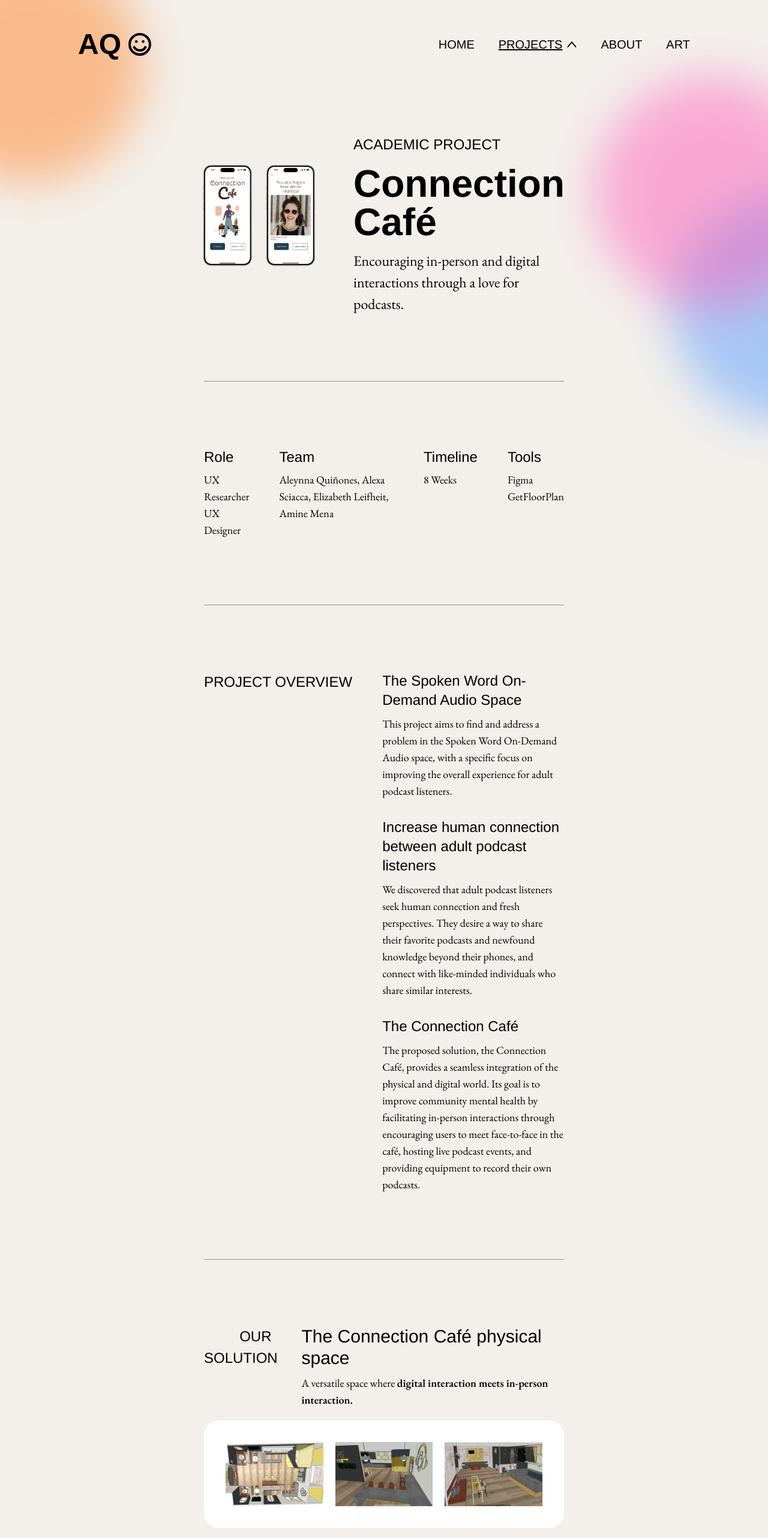
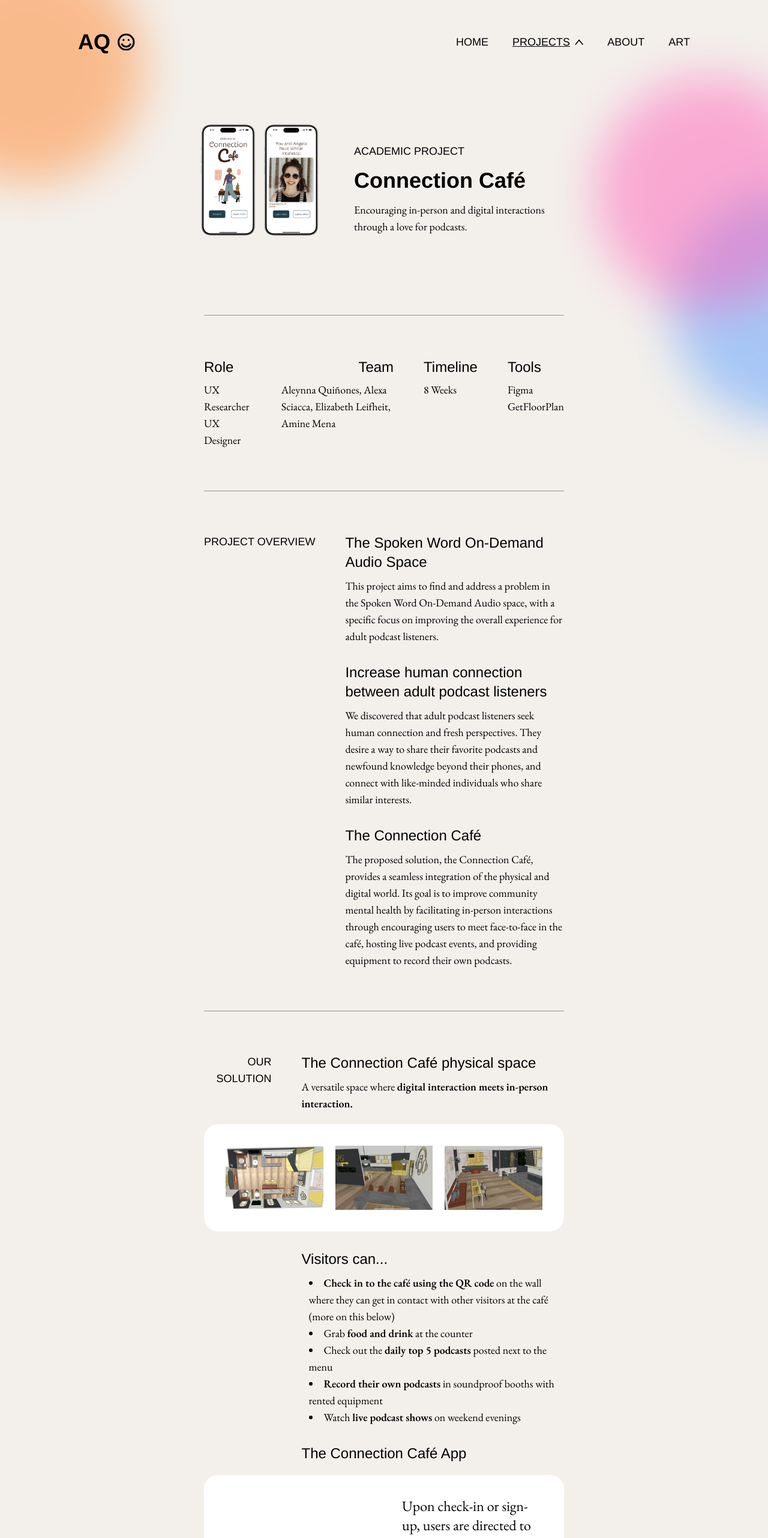
Before and after one commit to agabra23/aleynna-portfolio, a React (Vite) app: page /connection-cafe in a window 1280 px wide. Shown: the top 2564 px of the page at 60% size. Built offline with nearby package versions, Linux system fonts and the light colour scheme.

Commit message:
Adjust cafe text sizes

```diff
--- a/src/components/Footer.jsx
+++ b/src/components/Footer.jsx
@@ -25,7 +25,7 @@ const Footer = () => {
           </li>
         </ul>
       </div>
-      <div className="text-3xl md:text-5xl flex gap-[8px] md:gap-[12px]">
+      <div className="text-3xl md:text-4xl flex gap-[8px] md:gap-[12px]">
         <h1 className="font-bold">AQ</h1>
         <div className="flex items-center">
           <svg
--- a/src/components/NavBar.jsx
+++ b/src/components/NavBar.jsx
@@ -40,7 +40,7 @@ const NavBar = () => {
     <nav className="z-10 flex justify-between mx-[30px] md:max-xl:mx-[60px] lg:mx-[130px] font-helvetica py-[30px] md:py-[50px]">
       <div
         onClick={() => navigator("/")}
-        className="text-3xl md:text-5xl flex gap-[8px] md:gap-[12px] relative z-30 cursor-pointer"
+        className="text-3xl md:text-4xl flex gap-[8px] md:gap-[12px] relative z-30 cursor-pointer"
       >
         <h1 className="font-bold">AQ</h1>
         <div className="flex items-center">
@@ -69,7 +69,7 @@ const NavBar = () => {
           </svg>
         </div>
       </div>
-      <ul className="hidden md:flex justify-end items-center gap-10 text-xl">
+      <ul className="hidden md:flex justify-end items-center gap-10 text-lg">
         <li
           className={`cursor-pointer hover:underline font-thin ${
             isLinkActive("/") && "underline"
@@ -176,7 +176,7 @@ const NavBar = () => {
           mobileOpened ? "" : "translate-x-full"
         } transition-all z-20 h-screen w-full flex flex-col items-center`}
       >
-        <ul className="flex flex-col justify-start items-center gap-10 font-thin text-xl absolute translate-y-32">
+        <ul className="flex flex-col justify-start items-center gap-10 font-thin text-[16px] absolute translate-y-32">
           <li
             className={`cursor-pointer ${isLinkActive("/") && "underline"}`}
             onClick={() => mobileClickHandler("/")}
@@ -213,7 +213,7 @@ const NavBar = () => {
                 mobileClickHandler("/connection-cafe");
                 setMobileDropdown(false);
               }}
-              className={`uppercase text-lg text-charcoal ${
+              className={`uppercase text-[16px] text-charcoal ${
                 isLinkActive("/connection-cafe") && "underline"
               }`}
             >
@@ -224,7 +224,7 @@ const NavBar = () => {
                 mobileClickHandler("/beachside-snackshop");
                 setMobileDropdown(false);
               }}
-              className={`uppercase text-lg text-charcoal ${
+              className={`uppercase text-[16px] text-charcoal ${
                 isLinkActive("/beachside-snackshop") && "underline"
               }`}
             >
--- a/src/pages/Cafe.jsx
+++ b/src/pages/Cafe.jsx
@@ -53,67 +53,81 @@ const Cafe = () => {
         <div className="flex flex-col md:flex-row justify-center items-center gap-[30px] md:gap-[65px] max-w-full">
           <div className="flex justify-center gap-[15px] lg:max-w-[calc(100%-415px)] max-w-full mb-[30px]">
             <img
-              className="min-w-[90px] max-w-[200px] h-auto"
+              className="min-w-[90px] max-w-[200px] h-auto scale-110"
               src={HomeImg}
               alt="Cafe Home"
             />
             <img
-              className="min-w-[90px] max-w-[200px] h-auto"
+              className="min-w-[90px] max-w-[200px] h-auto scale-110"
               src={MatchImg}
               alt="Cafe Menu"
             />
           </div>
           <div className="text-center md:text-left flex items-center md:items-start flex-col gap-[10px] lg:gap-[15px]">
-            <h6 className="uppercase text-center md:text-left font-thin font-helvetica text-[20px] lg:text-[24px]">
+            <h6 className="uppercase text-center md:text-left font-thin font-helvetica text-[16px] md:text-lg">
               ACADEMIC PROJECT
             </h6>
-            <h3 className="text-center md:text-left leading-none font-helvetica text-[30px] lg:text-[64px] font-bold">
-              Connection
-              <br />
-              Café
+            <h3 className="text-center md:text-left leading-none font-helvetica text-[30px] lg:text-4xl font-bold">
+              Connection Café
             </h3>
-            <p className="text-center md:text-left text-[16px] lg:text-[24px] font-thin">
+            <p className="text-center md:text-left text-[16px] md:text-lg font-thin">
               Encouraging in-person and digital interactions through a love for
               podcasts.
             </p>
           </div>
         </div>
       </section>
-      <section className="font-garamond py-[50px] lg:py-[110px] border-b border-b-black/40">
+      <section className="font-garamond py-[50px] lg:py-[70px] border-b border-b-black/40">
         <ul className="grid grid-cols-2 gap-y-[40px] md:flex md:justify-evenly md:gap-[50px]">
           <li>
-            <h6 className="font-helvetica font-normal text-2xl mb-2">Role</h6>
-            <p className="text-lg font-garamond font-thin">UX Researcher</p>
-            <p className="text-lg font-garamond font-thin">UX Designer</p>
+            <h6 className="font-helvetica font-normal text-xl md:text-2xl mb-2">
+              Role
+            </h6>
+            <p className="text-[16px] md:text-lg font-garamond font-thin">
+              UX Researcher
+            </p>
+            <p className="text-[16px] md:text-lg font-garamond font-thin">
+              UX Designer
+            </p>
           </li>
-          <li className="text-right md:text-left md:max-w-[300px] md:min-w-[150px]">
-            <h6 className="font-helvetica font-normal text-2xl mb-2">Team</h6>
-            <p className="text-lg font-garamond font-thin">
+          <li className="text-right md:text-left  md:max-w-[250px] md:min-w-[150px] flex flex-col items-end md:block">
+            <h6 className="font-helvetica font-normal text-xl md:text-2xl mb-2 place-self-end">
+              Team
+            </h6>
+            <p className="text-[16px] md:text-lg font-garamond font-thin max-w-[250px]">
               Aleynna Quiñones, Alexa Sciacca, Elizabeth Leifheit, Amine Mena
             </p>
           </li>
           <li>
-            <h6 className="font-helvetica font-normal text-2xl mb-2">
+            <h6 className="font-helvetica font-normal text-xl md:text-2xl mb-2">
               Timeline
             </h6>
-            <p className="text-lg font-garamond font-thin">8 Weeks</p>
+            <p className="text-[16px] md:text-lg font-garamond font-thin">
+              8 Weeks
+            </p>
           </li>
           <li className="text-right md:text-left">
-            <h6 className="font-helvetica font-normal text-2xl mb-2">Tools</h6>
-            <p className="text-lg font-garamond font-thin">Figma</p>
-            <p className="text-lg font-garamond font-thin">GetFloorPlan</p>
+            <h6 className="font-helvetica font-normal text-xl md:text-2xl mb-2">
+              Tools
+            </h6>
+            <p className="text-[16px] md:text-lg font-garamond font-thin">
+              Figma
+            </p>
+            <p className="text-[16px] md:text-lg font-garamond font-thin">
+              GetFloorPlan
+            </p>
           </li>
         </ul>
       </section>
-      <section className="font-garamond py-[50px] lg:py-[110px] border-b border-b-black/40 flex flex-col gap-[30px] md:flex-row md:gap-[50px]">
+      <section className="font-garamond py-[50px] lg:py-[70px] border-b border-b-black/40 flex flex-col gap-[30px] md:flex-row md:gap-[50px]">
         <div>
-          <h6 className="uppercase md:text-right font-thin font-helvetica text-[20px] lg:text-[24px] md:w-max">
+          <h6 className="uppercase md:text-right font-thin font-helvetica text-[16px] md:text-lg md:w-max">
             Project Overview
           </h6>
         </div>
         <div className="flex flex-col gap-[30px]">
           <div>
-            <h4 className="font-helvetica font-normal text-2xl mb-[10px]">
+            <h4 className="font-helvetica font-normal text-xl md:text-2xl mb-[10px]">
               The Spoken Word On-Demand Audio Space
             </h4>
             <p className="text-[16px] font-thin md:text-lg">
@@ -123,7 +137,7 @@ const Cafe = () => {
             </p>
           </div>
           <div>
-            <h4 className="font-helvetica font-normal text-2xl mb-[10px]">
+            <h4 className="font-helvetica font-normal text-xl md:text-2xl mb-[10px]">
               Increase human connection between adult podcast listeners
             </h4>
             <p className="text-[16px] font-thin md:text-lg">
@@ -134,7 +148,7 @@ const Cafe = () => {
             </p>
           </div>
           <div>
-            <h4 className="font-helvetica font-normal text-2xl mb-[10px]">
+            <h4 className="font-helvetica font-normal text-xl md:text-2xl mb-[10px]">
               The Connection Café
             </h4>
             <p className="text-[16px] font-thin md:text-lg">
@@ -148,13 +162,13 @@ const Cafe = () => {
           </div>
         </div>
       </section>
-      <section className="font-garamond pt-[50px] lg:pt-[110px] lg:pb-[150px] pb-[50px] border-b border-b-black/40 flex flex-col gap-[30px] md:block">
-        <div className="md:grid md:grid-cols-4 md:gap-x-[50px] md:mb-[60px]">
-          <h6 className="uppercase md:text-right font-thin font-helvetica text-[20px] lg:text-[24px] mb-[30px]">
+      <section className="font-garamond py-[50px] lg:py-[70px] border-b border-b-black/40 flex flex-col gap-[30px] md:block">
+        <div className="md:grid md:grid-cols-4 md:gap-x-[50px]">
+          <h6 className="uppercase md:text-right font-thin font-helvetica text-[16px] md:text-lg mb-[30px]">
             Our Solution
           </h6>
           <div className="mb-[20px] col-span-3">
-            <h4 className="mb-[10px] text-2xl md:text-3xl font-medium font-helvetica">
+            <h4 className="mb-[10px] text-xl md:text-2xl font-medium font-helvetica">
               The Connection Café physical space
             </h4>
             <p className="font-thin text-[16px] md:text-lg">
@@ -164,7 +178,7 @@ const Cafe = () => {
               </span>
             </p>
           </div>
-          <div className="md:col-span-4 md:flex-row bg-white p-9 rounded-3xl flex flex-col gap-5 mb-[20px]">
+          <div className="md:col-span-4 md:flex-row bg-white p-9 rounded-3xl flex flex-col gap-5 mb-[30px]">
             <img
               className="object-cover md:max-w-[325px] md:min-w-[100px] h-auto"
               src={Mockup1}
@@ -183,10 +197,10 @@ const Cafe = () => {
           </div>
           <div></div>
           <div className="mb-[30px] col-span-3">
-            <h4 className="mb-[10px] md:mb-[20px] text-3xl font-medium font-helvetica">
+            <h4 className="mb-[10px]  text-xl md:text-2xl font-medium font-helvetica">
               Visitors can...
             </h4>
-            <ul className="list-disc list-inside pl-3 text-2xl">
+            <ul className="list-disc list-inside pl-3 text-[16px] md:text-lg">
               <li className="leading-7">
                 <span className="font-semibold">
                   Check in to the café using the QR code
@@ -213,11 +227,12 @@ const Cafe = () => {
               </li>
             </ul>
           </div>
+          <div></div>
+          <h4 className="md:mb-[20px] mb-[10px] text-xl md:text-2xl font-medium font-helvetica col-span-3">
+            The Connection Café App
+          </h4>
         </div>
 
-        <h4 className="mb-[20px] text-center text-2xl md:text-3xl font-medium font-helvetica">
-          The Connection Café App
-        </h4>
         <div className="flex flex-col gap-10 items-center">
           <ScreenDescription
             imageSrc1={Connect}
@@ -250,8 +265,8 @@ const Cafe = () => {
           />
         </div>
       </section>
-      <section className="font-garamond py-[50px] lg:py-[110px] border-b border-b-black/40 flex flex-col gap-5 md:gap-10 justify-center items-center">
-        <p className="uppercase max-w-[75%] font-helvetica text-[16px] md:text-2xl font-thin text-center">
+      <section className="font-garamond py-[50px] lg:py-[70px] border-b border-b-black/40 flex flex-col gap-5 md:gap-10 justify-center items-center">
+        <p className="uppercase max-w-[75%] font-helvetica text-[16px] md:text-lg font-thin text-center">
           Want to learn more about our process?
         </p>
         <h4 className="font-helvetica text-3xl font-medium text-center md:text-5xl">
@@ -272,9 +287,9 @@ const Cafe = () => {
           />
         </svg>
       </section>
-      <section className="font-garamond py-[50px] lg:py-[110px] border-b border-b-black/40 flex flex-col gap-8 md:flex-row">
+      <section className="font-garamond py-[50px] lg:py-[70px] border-b border-b-black/40 flex flex-col gap-8 md:flex-row">
         <div>
-          <h4 className="uppercase md:text-right font-thin font-helvetica text-[20px] lg:text-[24px] md:w-max">
+          <h4 className="uppercase md:text-right font-thin font-helvetica text-[16px] md:text-lg md:w-max">
             Our starting point
           </h4>
         </div>
@@ -283,7 +298,7 @@ const Cafe = () => {
             <h6 className="text-2xl font-medium max-w-[85%] mb-[10px] font-helvetica">
               What do we want to target in the podcast space?
             </h6>
-            <p className="text-16px font-thin md:text-lg">
+            <p className="text-[16px] font-thin md:text-lg">
               As a team, we decided to hone in on a specific area of the podcast
               space:{" "}
               <span className="font-semibold">
@@ -317,9 +332,9 @@ const Cafe = () => {
           </div>
         </div>
       </section>
-      <section className="font-garamond py-[50px] lg:py-[110px] border-b border-b-black/40 flex flex-col">
+      <section className="font-garamond py-[50px] lg:py-[70px] border-b border-b-black/40 flex flex-col">
         <div className="md:grid md:grid-cols-4 md:gap-x-[50px]">
-          <h4 className="uppercase md:text-right font-thin font-helvetica text-[20px] lg:text-[24px] mb-[30px] md:col-span-1">
+          <h4 className="uppercase md:text-right font-thin font-helvetica text-[16px] md:text-lg mb-[30px] md:col-span-1">
             What did we find?
           </h4>
           <div className="mb-[50px] md:col-span-3">
@@ -344,7 +359,7 @@ const Cafe = () => {
               </li>
             </ul>
           </div>
-          <h4 className="uppercase md:text-right justify-self-end font-thin font-helvetica text-[20px] lg:text-[24px] mb-[30px] md:col-span-1">
+          <h4 className="uppercase md:text-right justify-self-end font-thin font-helvetica text-[16px] md:text-lg mb-[30px] md:col-span-1">
             Say What?
           </h4>
           <div className="mb-[50px] md:col-span-3">
@@ -383,7 +398,7 @@ const Cafe = () => {
               </li>
             </ul>
           </div>
-          <h4 className="uppercase md:text-right justify-self-end font-thin font-helvetica text-[20px] lg:text-[24px] mb-[30px] md:mb-5 md:col-span-1 place-self-end">
+          <h4 className="uppercase md:text-right justify-self-end font-thin font-helvetica text-[16px] md:text-lg mb-[30px] md:mb-5 md:col-span-1 place-self-end">
             User Personas
           </h4>
           <h6 className="text-2xl w-max font-medium font-helvetica mb-[20px] justify-self-start md:mb-5 md:col-span-3">
@@ -423,9 +438,9 @@ const Cafe = () => {
           />
         </div>
       </section>
-      <section className="font-garamond py-[50px] lg:py-[110px] border-b border-b-black/40 flex flex-col">
+      <section className="font-garamond py-[50px] lg:py-[70px] border-b border-b-black/40 flex flex-col">
         <div className="md:grid md:grid-cols-4 md:gap-x-[50px] mb-3">
-          <h4 className="uppercase md:text-right font-thin font-helvetica text-[20px] lg:text-[24px] mb-[30px] md:col-span-1">
+          <h4 className="uppercase md:text-right font-thin font-helvetica text-[16px] md:text-lg mb-[30px] md:col-span-1">
             The emerging problem
           </h4>
           <div className="mb-[50px] md:col-span-3">
@@ -443,7 +458,7 @@ const Cafe = () => {
               </li>
             </ul>
           </div>
-          <h4 className="uppercase md:text-right justify-self-end font-thin font-helvetica text-[20px] lg:text-[24px] mb-[30px] md:col-span-1">
+          <h4 className="uppercase md:text-right justify-self-end font-thin font-helvetica text-[16px] md:text-lg mb-[30px] md:col-span-1">
             Thus, we asked
           </h4>
           <div className="mb-[50px] md:col-span-3">
@@ -453,7 +468,7 @@ const Cafe = () => {
               others?
             </h6>
           </div>
-          <h4 className="uppercase md:text-right font-thin font-helvetica text-[20px] lg:text-[24px] mb-[30px] md:col-span-1">
+          <h4 className="uppercase md:text-right font-thin font-helvetica text-[16px] md:text-lg mb-[30px] md:col-span-1">
             Ideation
           </h4>
           <div className="md:mb-[20px] md:col-span-3">
@@ -549,7 +564,7 @@ const Cafe = () => {
               </div>
             </div>
           </div>
-          <h4 className="uppercase md:text-right justify-self-end font-thin font-helvetica text-[20px] lg:text-[24px] mb-[30px] md:col-span-1">
+          <h4 className="uppercase md:text-right justify-self-end font-thin font-helvetica text-[16px] md:text-lg mb-[30px] md:col-span-1">
             Say What?
           </h4>
           <div className="md:col-span-3">
@@ -584,7 +599,7 @@ const Cafe = () => {
           </div>
         </div>
       </section>
-      <section className="font-garamond py-[50px] lg:py-[110px] border-b border-b-black/40 flex flex-col gap-5 md:gap-10 justify-center items-center">
+      <section className="font-garamond py-[50px] lg:py-[70px] border-b border-b-black/40 flex flex-col gap-5 md:gap-10 justify-center items-center">
         <p className="uppercase max-w-[75%] font-helvetica text-[16px] md:text-2xl font-thin text-center">
           If you’ve made it this far, thank you!
         </p>
@@ -606,9 +621,9 @@ const Cafe = () => {
           />
         </svg>
       </section>
-      <section className="font-garamond py-[50px] lg:py-[110px] border-b border-b-black/40">
-        <div className="md:grid md:grid-cols-4 md:gap-x-[50px] mb-3">
-          <h4 className="uppercase md:text-right font-thin font-helvetica text-[20px] lg:text-[24px] mb-[30px] md:col-span-1">
+      <section className="font-garamond py-[50px] lg:py-[70px] border-b border-b-black/40">
+        <div className="md:grid md:grid-cols-4 md:gap-x-[50px]">
+          <h4 className="uppercase md:text-right font-thin font-helvetica text-[16px] md:text-lg mb-[30px] md:col-span-1">
             The End
           </h4>
           <div className="mb-[50px] md:col-span-3">
@@ -630,7 +645,7 @@ const Cafe = () => {
             <AutoplayCarousel />
           </div>
 
-          <h4 className="uppercase md:text-right justify-self-end font-thin font-helvetica text-[20px] lg:text-[24px] mb-[30px] md:col-span-1">
+          <h4 className="uppercase md:text-right justify-self-end font-thin font-helvetica text-[16px] md:text-lg mb-[30px] md:col-span-1">
             What did I learn?
           </h4>
           <div className="mb-[50px] md:col-span-3">
@@ -649,10 +664,10 @@ const Cafe = () => {
               </li>
             </ul>
           </div>
-          <h4 className="uppercase md:text-right font-thin font-helvetica text-[20px] lg:text-[24px] mb-[30px] md:col-span-1">
+          <h4 className="uppercase md:text-right font-thin font-helvetica text-[16px] md:text-lg mb-[30px] md:col-span-1">
             What’s next?
           </h4>
-          <div className="md:mb-[20px] md:col-span-3">
+          <div className=" md:col-span-3">
             <h6 className="text-2xl font-medium font-helvetica mb-[10px]">
               User Testing and Implementation
             </h6>
@@ -673,7 +688,7 @@ const Cafe = () => {
           </div>
         </div>
       </section>
-      <section className="font-garamond py-[50px] lg:py-[110px] border-b border-b-black/40 flex flex-col gap-2 md:gap-10 justify-center items-center">
+      <section className="font-garamond py-[50px] lg:py-[70px] border-b border-b-black/40 flex flex-col gap-2 md:gap-10 justify-center items-center">
         <h4 className="font-helvetica text-2xl font-medium text-center md:text-5xl">
           Thank you for diving in!
         </h4>
--- a/tailwind.config.js
+++ b/tailwind.config.js
@@ -22,7 +22,7 @@ export default {
         blueberry: "#5B9DFF",
       },
       boxShadow: {
-        custom: "0px 4px 15px 0px rgba(0, 0, 0, 0.15)",
+        custom: "0px 4px 20px 0px rgba(0, 0, 0, 0.05)",
       },
       animation: {
         slider: "slider 20s linear infinite",
```
Also changed, not shown: src/pages/Home.jsx (+10 -6 lines).
